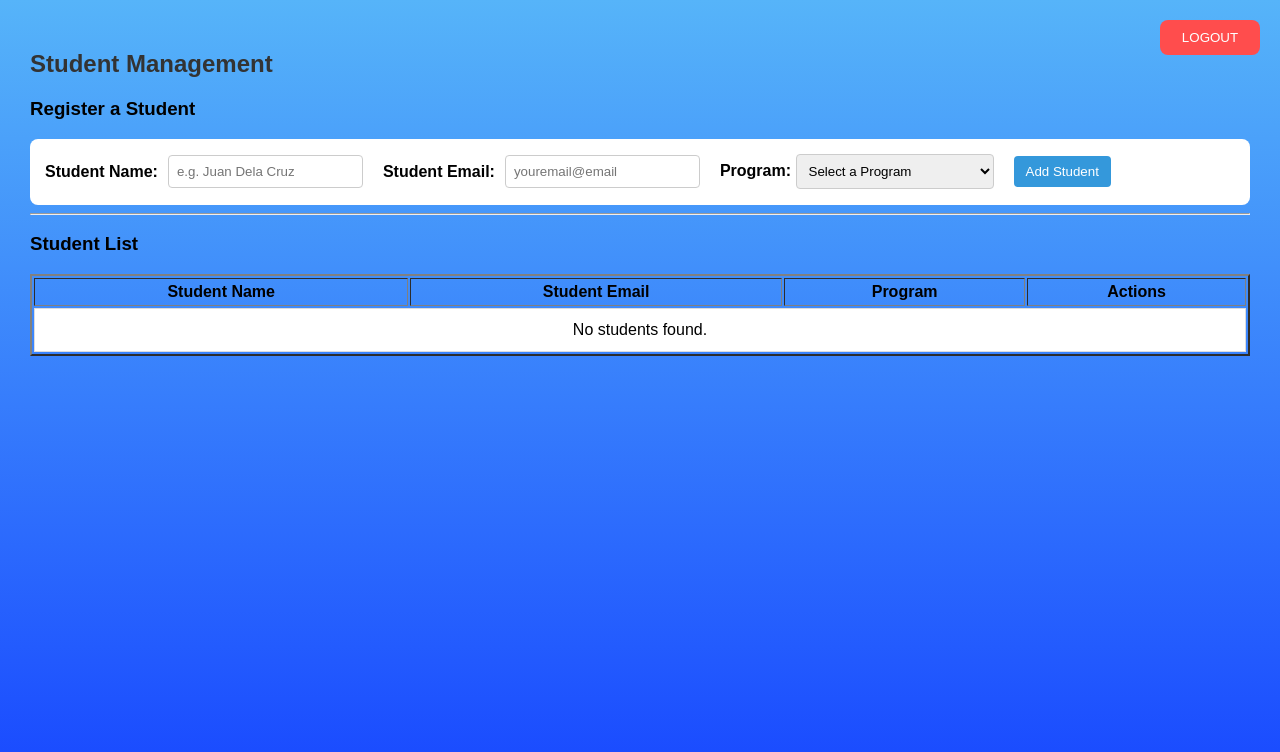
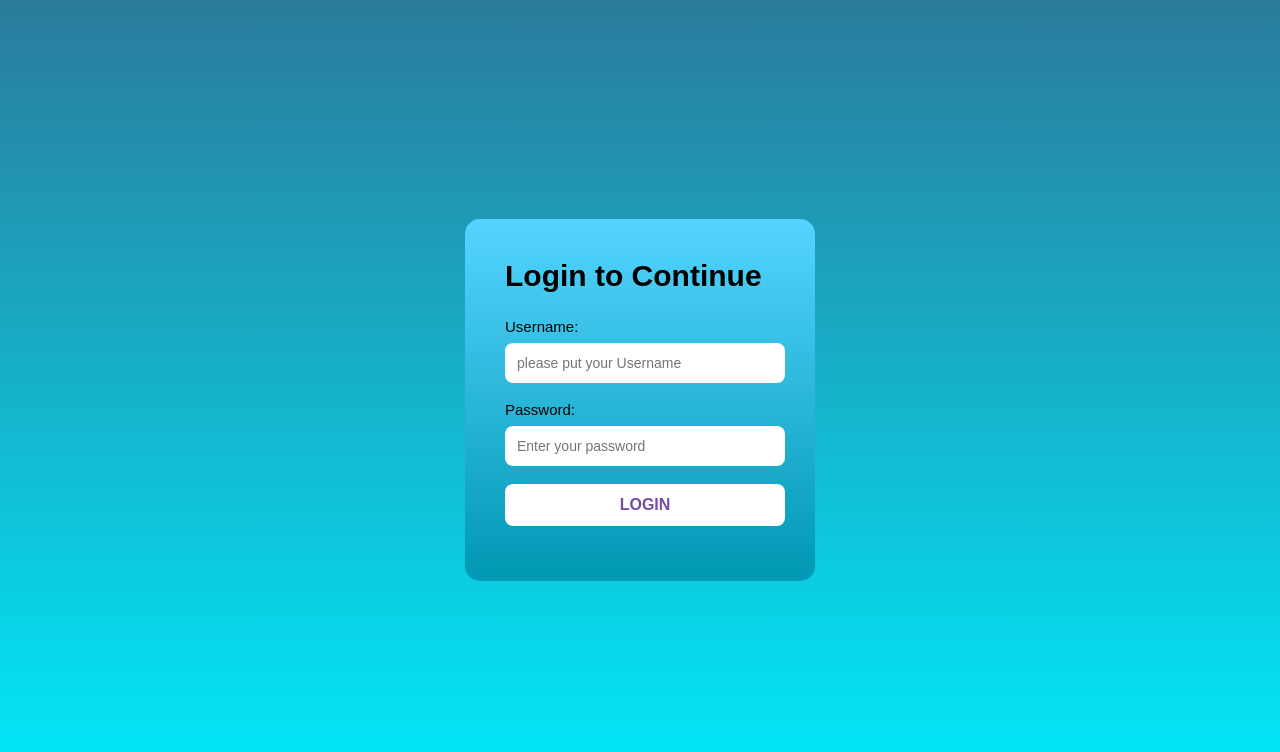
Before and after one commit to Raprapppp/WebsiteKo, a plain HTML site: page index.html in a window 1280 px wide. Drawn offline with Linux system fonts and the light colour scheme.

Commit message:
Add files via upload

```diff
--- a/index.html
+++ b/index.html
@@ -2,66 +2,27 @@
 <html lang="en">
 <head>
     <meta charset="UTF-8">
-    <meta name="viewport" content="width=device-width, initial-scale=1.0">
-    <title>Student Management</title>
+    <meta name="viewport" content="width=<device-width>, initial-scale=1.0">
+    <title>Login</title>
 </head>
 <body>
+    <link rel="stylesheet" href="login.css">
+    <div class="ewan">
+    <h1>Login to Continue</h1>
+    <label>Username:    </label>
+    <input type="email" id="email" placeholder="please put your Username" required>
 
-    <h2>Student Management</h2>
+    <br><br>
+    <label>Password: </label>
+    <input type="password" id="password" placeholder="Enter your password" required                                      >
+    <br><br>
 
-    <a href="login.html">
-        <button id="logout">LOGOUT</button>
-    </a>
+    <button type="button" onclick="login()">LOGIN</button>
 
-    <h3 id="formTitle">Register a Student</h3>
+        <p id="message"></p>
+    </div>
+    <script src="login.js"></script>
 
-    <link rel="stylesheet" href="style.css">
-
-    <form id="studentForm">
-        <label>Student Name:</label>
-        <input type="text" id="nameInput" required placeholder="e.g. Juan Dela Cruz">
-
-        <br><br>
-
-        <label>Student Email:</label>
-        <input type="email" id="emailInput" required placeholder="youremail@email">
-
-        <br><br>
-<div class="option">
-        <label>Program:</label>
-        <select id="courseSelect" required>
-            <option value="">Select a Program</option>
-            <option value="BSIS">BS Information Systems</option>
-            <option value="BSIT">BS Information Technology</option>
-            <option value="BSTM">BS Tourism Management</option>
-            <option value="CRIM">BS Criminology</option>
-            <option value="ENGR">BS Computer Engineering</option>
-        </select>
-</div>
-        <br><br>
-<div class="button">
-        <button type="submit" id="saveBtn">Add Student</button>
-        <button type="button" id="cancelBtn" hidden>Reset</button>
-</div>
-    </form>
-
-    <hr>
-
-    <h3>Student List</h3>
-
-    <table id="list" border="2" cellpadding="4">
-        <thead>
-            <tr>
-                <th>Student Name</th>
-                <th>Student Email</th>
-                <th>Program</th>
-                <th>Actions</th>
-            </tr>
-        </thead>
-        <tbody id="studentTable"></tbody>
-    </table>
-
-    <script src="script.js"></script>
 
 </body>
 </html>
--- a/login.js
+++ b/login.js
@@ -11,7 +11,7 @@ function login() {
 
     } else if (email === "Raprappp" && password === "passwordkoto") {
 
-        window.location.href = "index.html";
+        window.location.href = "main.html";
 
     } else {
 
```
Also changed, not shown: main.html (added, +67 -0 lines).
